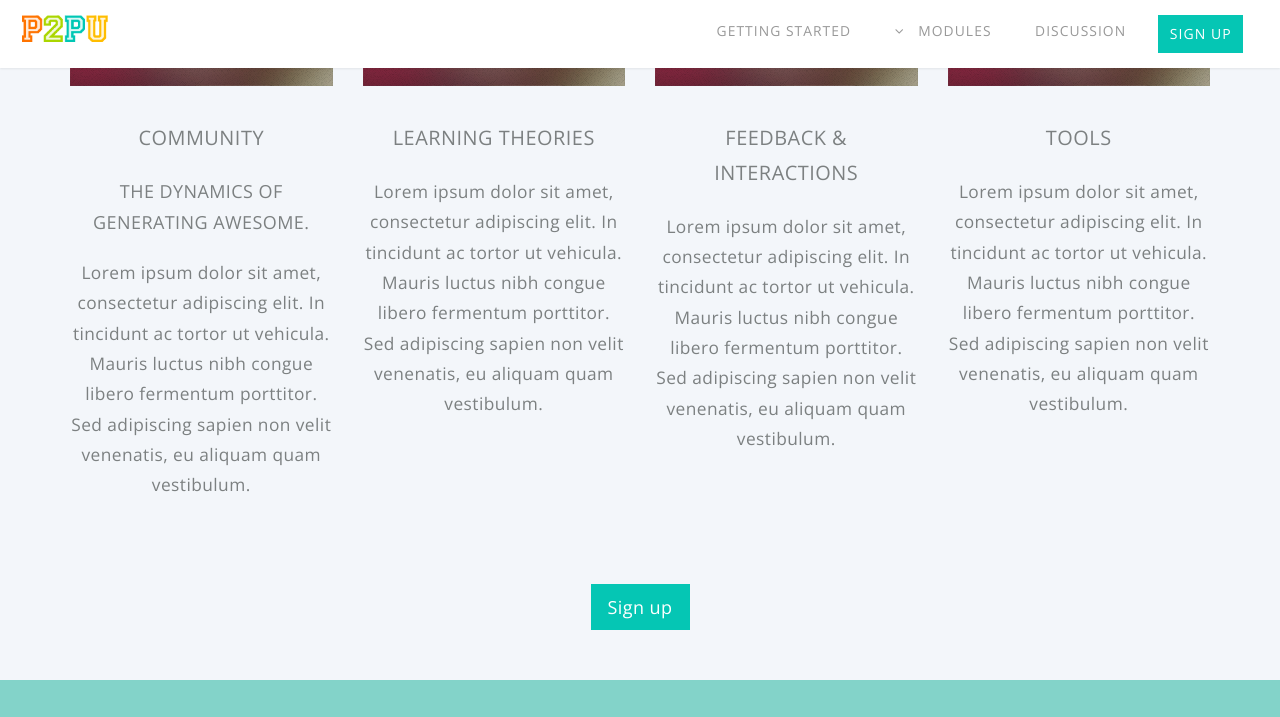
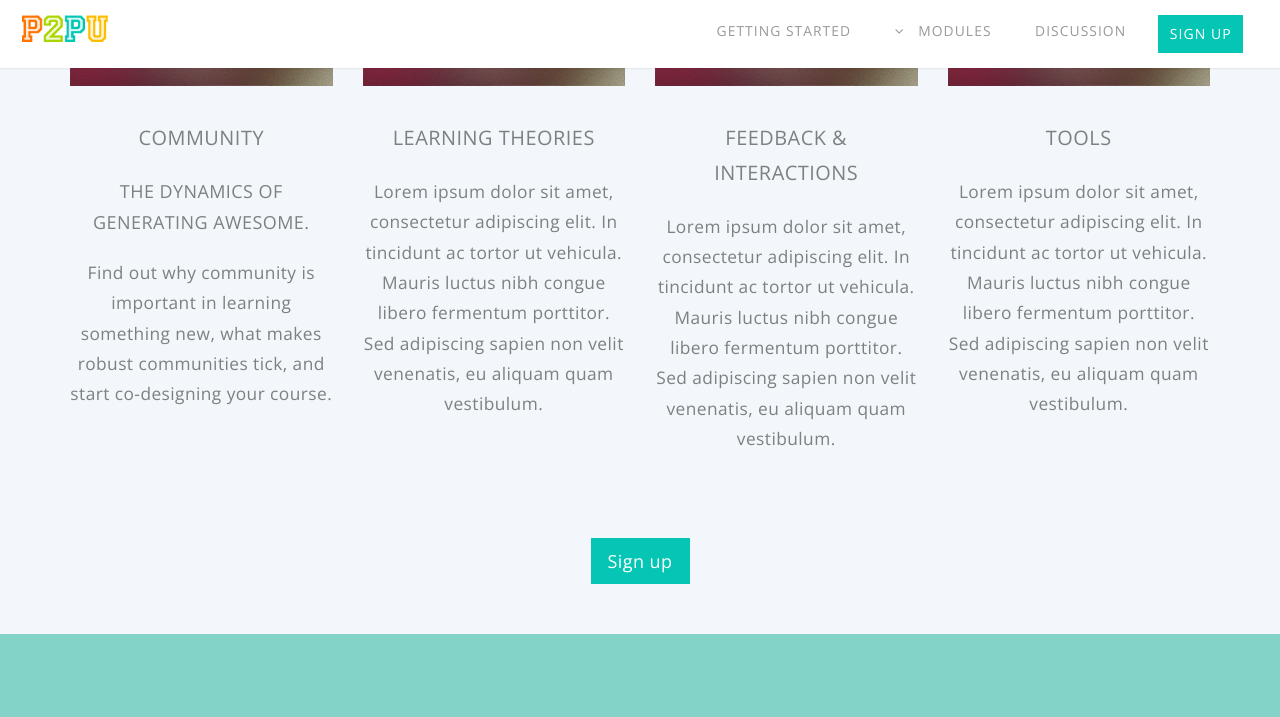
Before and after one commit to p2pu/social-learning-course, a Jekyll site: the page built from index.html, in a window 1280 px wide and 900 px high, scrolled down 446 px, cut to the strip 0-717 px from the top of the window. Built offline with Jekyll 4.4.1, drawn with Linux system fonts in a browser that asks for light colours; nearby versions of some CDN libraries; Markdown is read by kramdown in place of the engine named in the settings.

Commit message:
Update community description.

```diff
--- a/_posts/2000-01-02-community.markdown
+++ b/_posts/2000-01-02-community.markdown
@@ -3,7 +3,7 @@ title: "Community"
 subtitle: "The Dynamics of Generating Awesome."
 layout: course_page
 categories: [modules]
-excerpt: "Lorem ipsum dolor sit amet, consectetur adipiscing elit. In tincidunt ac tortor ut vehicula. Mauris luctus nibh congue libero fermentum porttitor. Sed adipiscing sapien non velit venenatis, eu aliquam quam vestibulum. "
+excerpt: Find out why community is important in learning something new, what makes robust communities tick, and start co-designing your course.
 ---
 
 # Community: the Dynamics of Generating Awesome
```
